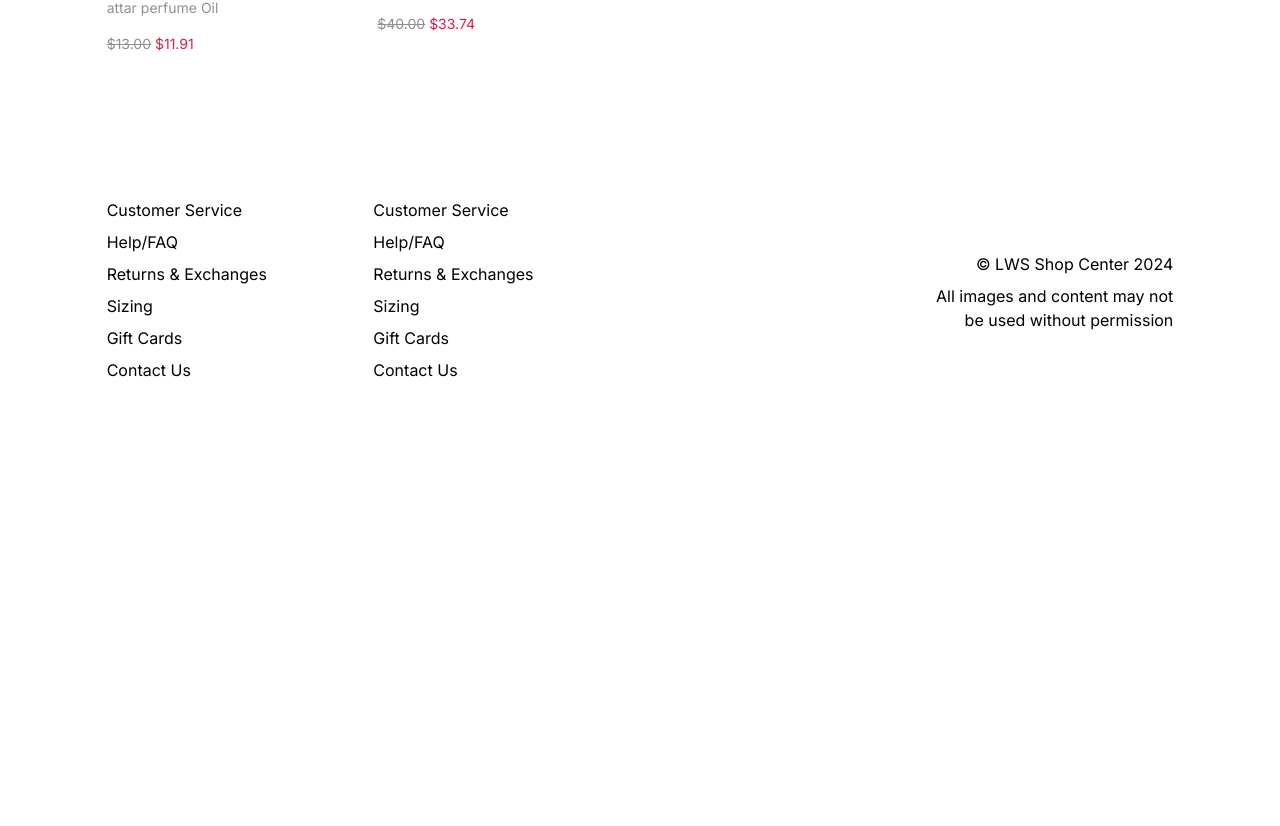
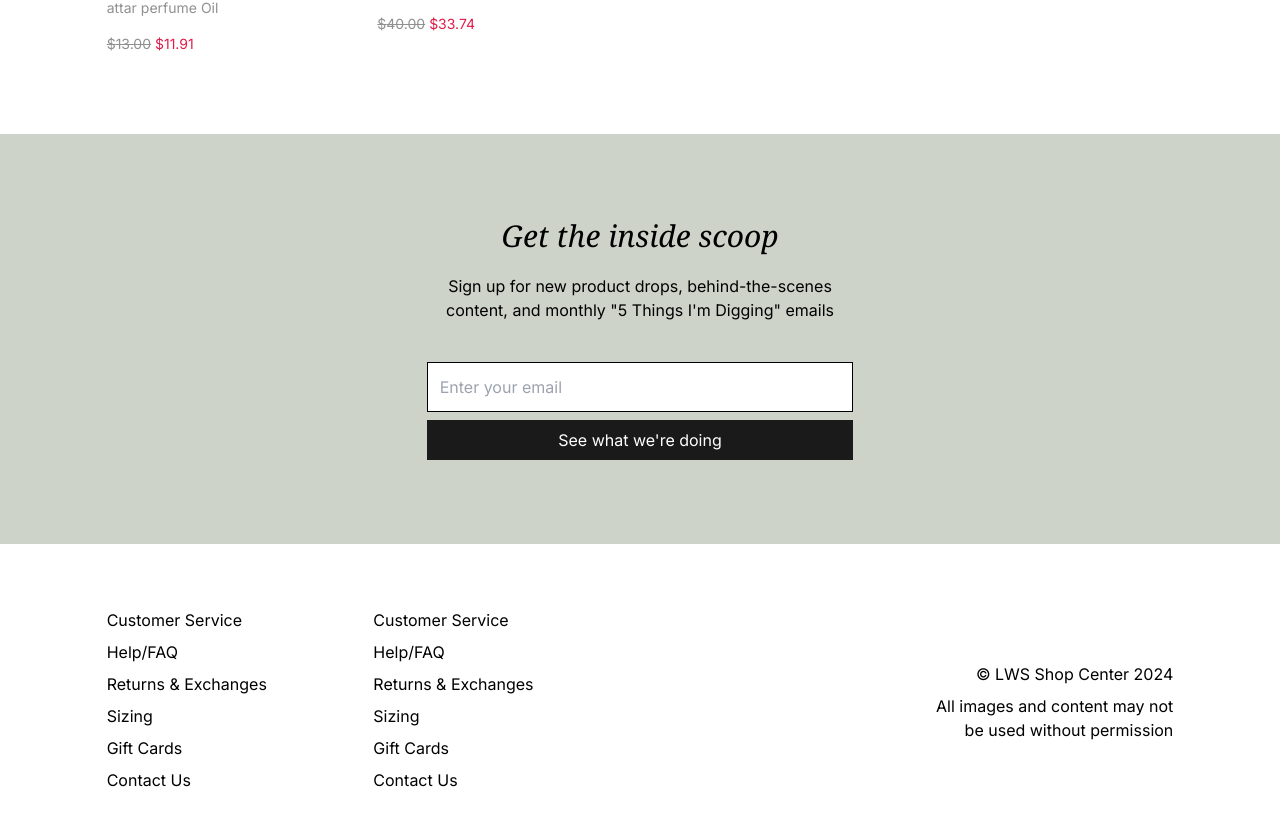
Before and after one commit to masud040/shop-center, a Next.js app: page / in a window 1280 px wide. Shown: the part 2475-3301 px from the top of the page. Before the commit the page ends 2921 px from the top, so only its background shows below. Built offline with nearby package versions, Linux system fonts and the light colour scheme.

Commit message:
add footer and get touch section

```diff
--- a/app/category/[categoryName]/layout.js
+++ b/app/category/[categoryName]/layout.js
@@ -1,3 +1,5 @@
+import Footer from "@/components/Footer";
+import GetTouch from "@/components/GetTouch";
 import Sidebar from "@/components/Sidebar";
 
 const CategoryLayout = ({ children }) => {
@@ -10,6 +12,8 @@ const CategoryLayout = ({ children }) => {
 
           {children}
         </section>
+        <GetTouch />
+        <Footer />
       </main>
     </div>
   );
--- a/app/page.js
+++ b/app/page.js
@@ -1,4 +1,5 @@
 import Footer from "@/components/Footer";
+import GetTouch from "@/components/GetTouch";
 import Header from "@/components/Header";
 import ProductsList from "@/components/ProductsList";
 
@@ -7,6 +8,7 @@ export default function Home() {
     <>
       <Header />
       <ProductsList />
+      <GetTouch />
       <Footer />
     </>
   );
--- /dev/null
+++ b/components/GetTouch.jsx
@@ -0,0 +1,27 @@
+const GetTouch = () => {
+  return (
+    <section class="bg-[#ced3ca] py-5 lg:py-16">
+      <div class="w-10/12 lg:w-4/12 mx-auto">
+        <h1 class="italic text-xl lg:text-3xl font-serif my-5 text-center">
+          Get the inside scoop
+        </h1>
+        <p class="text-center text-sm lg:text-base">
+          Sign up for new product drops, behind-the-scenes content, and monthly
+          "5 Things I'm Digging" emails
+        </p>
+        <form action="#" class="mb-5">
+          <input
+            type="text"
+            class="p-3 mt-10 border border-black focus:outline-none w-full"
+            placeholder="Enter your email"
+          />
+          <button class="w-full bg-[#1a1a1a] hover:bg-[#3a3a3a] text-center py-2 mt-2 text-white">
+            See what we're doing
+          </button>
+        </form>
+      </div>
+    </section>
+  );
+};
+
+export default GetTouch;
```
